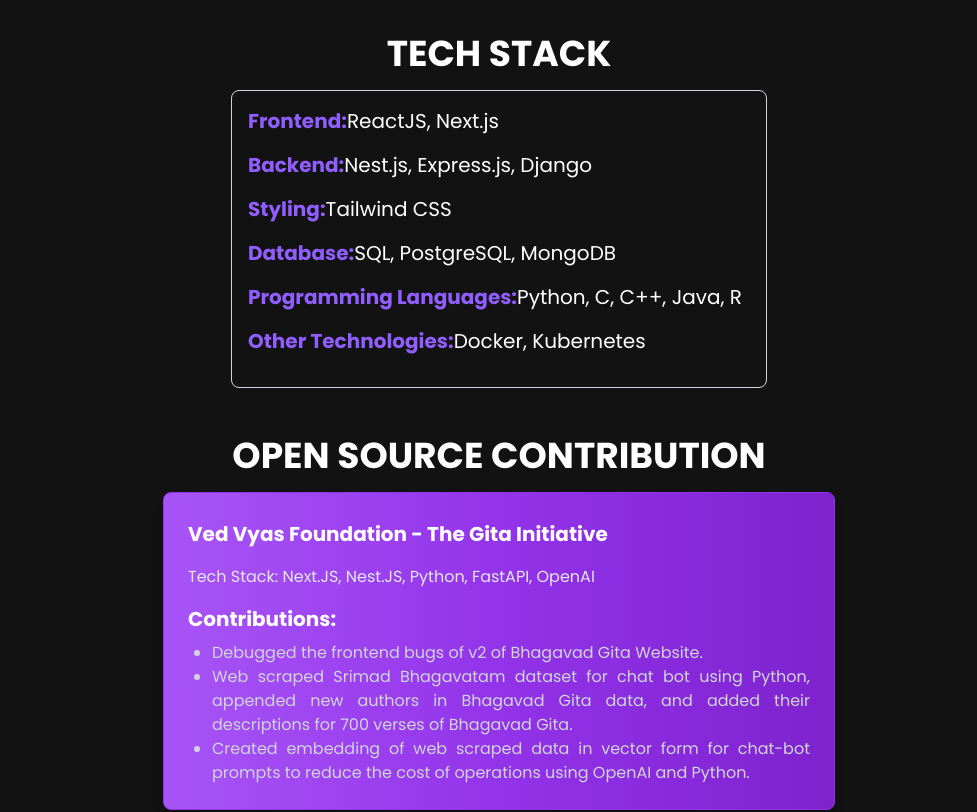
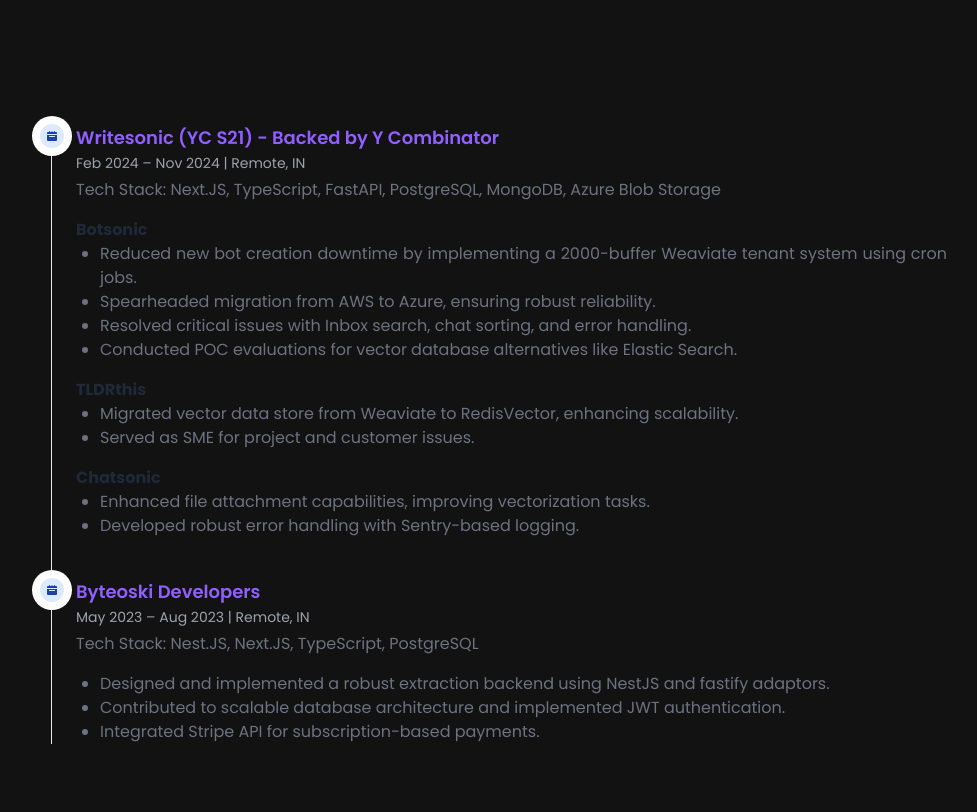
Before and after one commit to eht-ck/portfolio, a React (Create React App) app: page / in a window 1280 px wide. Shown: the part 840-1652 px from the top of the page, without its empty margins (141-1118 px from the left). Built offline with nearby package versions, Linux system fonts and the light colour scheme.

Commit message:
feat: update 8 dec

```diff
--- a/src/App.js
+++ b/src/App.js
@@ -6,12 +6,15 @@
 import Navbar from "./components/navbar";
 import VedVyasFoundationComponent from "./components/opensource";
 import ProjectsComponent from "./components/project";
-
+import JobsTimelineComponent from "./components/JobsExperienceComponent";
 function App() {
   return (
     <div>
       <Navbar/>
        <Hero />
+       {/* <br/> */}
+       <JobsTimelineComponent/>
+        <br/>
        <TechStack/>
        <h2 className="text-center text-4xl font-bold mt-12 mb-4">OPEN SOURCE CONTRIBUTION</h2>
        <VedVyasFoundationComponent/>
--- /dev/null
+++ b/src/components/JobsExperienceComponent.js
@@ -0,0 +1,109 @@
+import React from 'react';
+
+const JobsTimelineComponent = () => {
+  return (
+    <div className="flex items-center justify-center min-h-screen ">
+      <ol className="relative border-s border-gray-200  w-full max-w-4xl">
+        {/* Writesonic */}
+        <li className="mb-10 ms-6">
+          <span className="absolute flex items-center justify-center w-6 h-6 bg-blue-100 rounded-full -start-3 ring-8 ring-white dark:ring-gray-900 dark:bg-blue-900">
+            <svg
+              className="w-2.5 h-2.5 text-blue-800 dark:text-blue-300"
+              aria-hidden="true"
+              xmlns="http://www.w3.org/2000/svg"
+              fill="currentColor"
+              viewBox="0 0 20 20"
+            >
+              <path d="M20 4a2 2 0 0 0-2-2h-2V1a1 1 0 0 0-2 0v1h-3V1a1 1 0 0 0-2 0v1H6V1a1 1 0 0 0-2 0v1H2a2 2 0 0 0-2 2v2h20V4ZM0 18a2 2 0 0 0 2 2h16a2 2 0 0 0 2-2V8H0v10Zm5-8h10a1 1 0 0 1 0 2H5a1 1 0 0 1 0-2Z" />
+            </svg>
+          </span>
+          <h3 className="flex items-center mb-1 text-lg font-semibold text-[#915EFF]">
+          <a
+                    href="https://www.writesonic.com"
+                    target="_blank"
+                    rel="noopener noreferrer"
+                    className="hover:underline hover:text-blue-500 transition-colors duration-200"
+                >
+                    Writesonic (YC S21) - Backed by Y Combinator
+                </a>
+            {/* Writesonic (YC S21) - Backed by Y Combinator */}
+          </h3>
+          <time className="block mb-2 text-sm font-normal leading-none text-gray-400 dark:text-gray-500">
+            Feb 2024 – Nov 2024 | Remote, IN
+          </time>
+          <p className="mb-4 text-base font-normal text-gray-500 dark:text-gray-400">
+            Tech Stack: Next.JS, TypeScript, FastAPI, PostgreSQL, MongoDB, Azure Blob Storage
+          </p>
+          <h4 className="text-base font-bold text-gray-800 dark:text-white">Botsonic</h4>
+          <ul className="list-disc pl-6 text-gray-500 dark:text-gray-400 text-justify mb-4">
+            <li>
+              Reduced new bot creation downtime by implementing a 2000-buffer Weaviate tenant system using cron jobs.
+            </li>
+            <li>
+              Spearheaded migration from AWS to Azure, ensuring robust reliability.
+            </li>
+            <li>
+              Resolved critical issues with Inbox search, chat sorting, and error handling.
+            </li>
+            <li>
+              Conducted POC evaluations for vector database alternatives like Elastic Search.
+            </li>
+          </ul>
+          <h4 className="text-base font-bold text-gray-800 dark:text-white">TLDRthis</h4>
+          <ul className="list-disc pl-6 text-gray-500 dark:text-gray-400 text-justify mb-4">
+            <li>
+              Migrated vector data store from Weaviate to RedisVector, enhancing scalability.
+            </li>
+            <li>
+              Served as SME for project and customer issues.
+            </li>
+          </ul>
+          <h4 className="text-base font-bold text-gray-800 dark:text-white">Chatsonic</h4>
+          <ul className="list-disc pl-6 text-gray-500 dark:text-gray-400 text-justify">
+            <li>
+              Enhanced file attachment capabilities, improving vectorization tasks.
+            </li>
+            <li>
+              Developed robust error handling with Sentry-based logging.
+            </li>
+          </ul>
+        </li>
+
+        {/* Byteoski Developers */}
+        <li className="ms-6">
+          <span className="absolute flex items-center justify-center w-6 h-6 bg-blue-100 rounded-full -start-3 ring-8 ring-white dark:ring-gray-900 dark:bg-blue-900">
+            <svg
+              className="w-2.5 h-2.5 text-blue-800 dark:text-blue-300"
+              aria-hidden="true"
+              xmlns="http://www.w3.org/2000/svg"
+              fill="currentColor"
+              viewBox="0 0 20 20"
+            >
+              <path d="M20 4a2 2 0 0 0-2-2h-2V1a1 1 0 0 0-2 0v1h-3V1a1 1 0 0 0-2 0v1H6V1a1 1 0 0 0-2 0v1H2a2 2 0 0 0-2 2v2h20V4ZM0 18a2 2 0 0 0 2 2h16a2 2 0 0 0 2-2V8H0v10Zm5-8h10a1 1 0 0 1 0 2H5a1 1 0 0 1 0-2Z" />
+            </svg>
+          </span>
+          <h3 className="mb-1 text-lg font-semibold text-[#915EFF]">Byteoski Developers</h3>
+          <time className="block mb-2 text-sm font-normal leading-none text-gray-400 dark:text-gray-500">
+            May 2023 – Aug 2023 | Remote, IN
+          </time>
+          <p className="mb-4 text-base font-normal text-gray-500 dark:text-gray-400">
+            Tech Stack: Nest.JS, Next.JS, TypeScript, PostgreSQL
+          </p>
+          <ul className="list-disc pl-6 text-gray-500 dark:text-gray-400 text-justify">
+            <li>
+              Designed and implemented a robust extraction backend using NestJS and fastify adaptors.
+            </li>
+            <li>
+              Contributed to scalable database architecture and implemented JWT authentication.
+            </li>
+            <li>
+              Integrated Stripe API for subscription-based payments.
+            </li>
+          </ul>
+        </li>
+      </ol>
+    </div>
+  );
+};
+
+export default JobsTimelineComponent;
--- a/src/components/TechStack.js
+++ b/src/components/TechStack.js
@@ -16,7 +16,7 @@
 
           <div className="flex mb-4 text-xl mr-2">
             <h2 className="font-bold text-[#915EFF]">Backend:</h2>
-            <span>Nest.js, Express.js, Django</span>
+            <span>FastAPI, Nest.js, Express.js, Django</span>
           </div>
 
           <div className="flex mb-4 text-xl mr-2">
@@ -31,12 +31,12 @@
 
           <div className="flex mb-4 text-xl mr-2">
             <h2 className="font-bold text-[#915EFF]">Programming Languages:</h2>
-            <span>Python, C, C++, Java, R</span>
+            <span>Python, C, C++, Java, R, JS, TypeScript</span>
           </div>
 
           <div className="flex mb-4 text-xl mr-2">
             <h2 className="font-bold text-[#915EFF]">Other Technologies:</h2>
-            <span>Docker, Kubernetes</span>
+            <span>Azure, AWS, Docker, Kubernetes</span>
           </div>
         </div>
       </div>
--- a/src/components/hero.js
+++ b/src/components/hero.js
@@ -1,6 +1,6 @@
 import React from "react";
 import image from "../assests/image.jpg";
-import { FaLocationDot} from "react-icons/fa";
+// import { FaLocationDot} from "react-icons/fa";
 
 
 const Hero = () => {
--- a/src/components/navbar.js
+++ b/src/components/navbar.js
@@ -1,27 +1,57 @@
-import React from "react";
+import React, { useState, useEffect } from "react";
 import { FaGithub, FaTwitter } from "react-icons/fa";
 
 const Navbar = () => {
+  const lastUpdated = "December 8, 2024"; // Update dynamically if needed.
+  const [showPopup, setShowPopup] = useState(true);
+
+  useEffect(() => {
+    const timer = setTimeout(() => {
+      setShowPopup(false);
+    }, 3500); // Popup disappears after 5 seconds
+
+    return () => clearTimeout(timer); // Cleanup the timer
+  }, []);
+
   return (
-    <nav className="p-4 mb-2 mt-1.5">
+    <>
+      {/* Navbar */}
+      <nav className="p-4 mb-2 mt-1.5  text-white">
         <div className="container mx-auto flex flex-col md:flex-row items-center justify-between">
-        <div className="  font-bold text-lg mb-2 md:mb-0"><a href="/" className="text-[#915EFF] hover:text-white">CK'S Portfolio</a></div>
+          {/* Logo */}
+          <div className="font-bold text-lg mb-2 md:mb-0">
+            <a href="/" className="text-[#915EFF] hover:text-white">CK'S Portfolio</a>
+          </div>
 
           {/* Navigation Links */}
           <div className="space-x-4 md:ml-4">
-          <a href="/projects" className="text-white hover:text-[#915EFF]">Projects</a>
-          <a href="/contact" className="text-white hover:text-[#915EFF]">Contact</a>
-          <a href="/aboutme" className="text-white hover:text-[#915EFF]">About</a>
+            <a href="/projects" className="hover:text-[#915EFF]">Projects</a>
+            <a href="/contact" className="hover:text-[#915EFF]">Contact</a>
+            <a href="/aboutme" className="hover:text-[#915EFF]">About</a>
           </div>
 
           {/* Social Media Icons */}
           <div className="flex space-x-4 mt-4 md:mt-0">
-          <a href="https://www.github.com/eht-ck" target="_blank" className="text-white hover:text-[#915EFF]"><FaGithub /></a>
-          <a href="https://twitter.com/eht_ck"  target="_blank" className="text-white hover:text-[#915EFF]"><FaTwitter /></a>
-          <a href="https://www.linkedin.com/in/eht-ck/"  target="_blank" className="ext-white hover:text-[#915EFF]">LinkedIn</a>
+            <a href="https://www.github.com/eht-ck" target="_blank" className="hover:text-[#915EFF]">
+              <FaGithub />
+            </a>
+            <a href="https://twitter.com/eht_ck" target="_blank" className="hover:text-[#915EFF]">
+              <FaTwitter />
+            </a>
+            <a href="https://www.linkedin.com/in/eht-ck/" target="_blank" className="hover:text-[#915EFF]">
+              LinkedIn
+            </a>
           </div>
         </div>
       </nav>
+
+      {/* Last Updated Popup */}
+      {showPopup && (
+        <div className="fixed top-4 right-4 bg-gray-800 text-white p-4 rounded-lg shadow-lg z-50">
+          <p className="text-sm">Last updated: <span className="font-semibold">{lastUpdated}</span></p>
+        </div>
+      )}
+    </>
   );
 };
 
```
Lines whose indentation alone changed are shown as unchanged.
